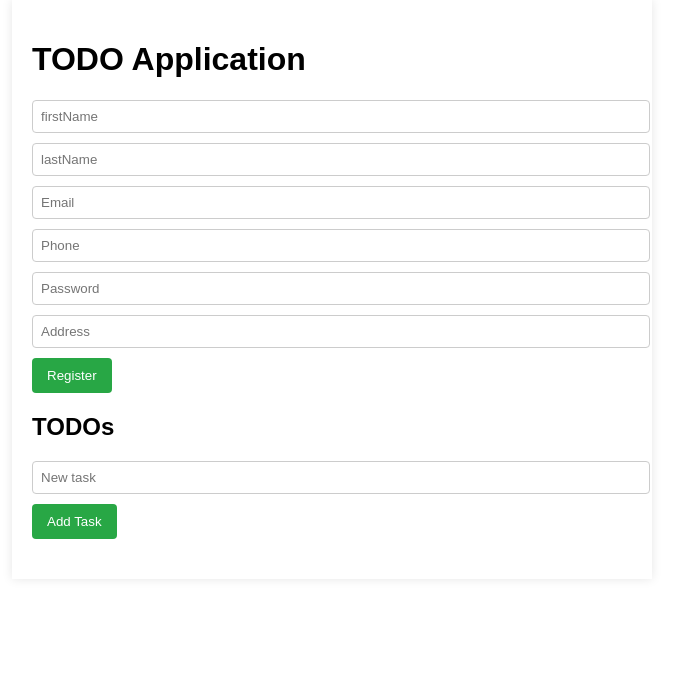
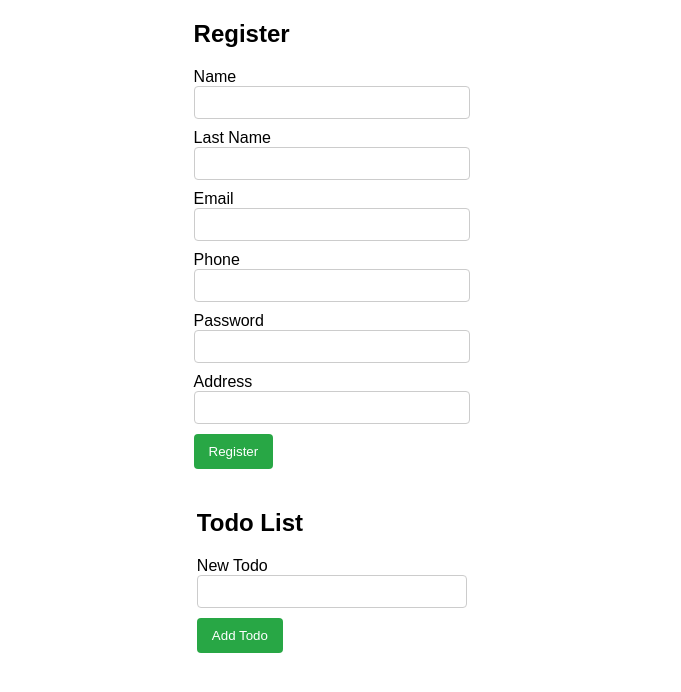
Before and after one commit to Rozabelay339/test2, a website: page frontend/index.html in a window 1280 px wide. Shown: the whole page, without its empty margins (308-989 px from the left). Drawn offline with nearby package versions, Linux system fonts and the light colour scheme; no server answers.

Commit message:
modified index.html

```diff
--- a/backend/config/db.js
+++ b/backend/config/db.js
@@ -2,7 +2,7 @@ const mongoose = require('mongoose');
 
 const connectDB = async () => {
   try {
-    await mongoose.connect(process.env.MONGO_URI);
+    await mongoose.connect(process.env.MONGO_URI); // Remove deprecated options
     console.log('MongoDB connected');
   } catch (err) {
     console.error('MongoDB connection failed:', err.message);
--- a/backend/index.js
+++ b/backend/index.js
@@ -15,11 +15,12 @@ const app = express();
 
 // CORS configuration
 const corsOptions = {
-  origin: 'http://localhost:5000',
-  methods: ['GET', 'POST','PUT','DELETE'],
+  origin: 'http://localhost:5500',
+  methods: ['GET', 'POST', 'PUT', 'DELETE'],
   credentials: true,
 };
 app.use(cors(corsOptions));
+
 
 app.use(express.json());
 
--- a/backend/routes/todoRoutes.js
+++ b/backend/routes/todoRoutes.js
@@ -1,7 +1,7 @@
 const express = require('express');
 const router = express.Router();
 const todoController = require('../controllers/todoController');
-const { authenticateUser } = require('../middleware/authMiddleware');
+const authenticateUser  = require('../middleware/authMiddleware');
 
 router.get('/', authenticateUser, todoController.getTodos);
 router.post('/assign', authenticateUser, todoController.addTodo);
--- a/frontend/index.html
+++ b/frontend/index.html
@@ -1,34 +1,48 @@
-<!DOCTYPE html>
+<!<!DOCTYPE html>
 <html lang="en">
 <head>
   <meta charset="UTF-8">
   <meta name="viewport" content="width=device-width, initial-scale=1.0">
-  <title>TODO App</title>
+  <title>Registration & Todo App</title>
   <link rel="stylesheet" href="style.css">
 </head>
 <body>
-  <div id="app">
-    <h1>TODO Application</h1>
+  <section id="registrationSection">
+    <h2>Register</h2>
+    <form id="registrationForm">
+      <label for="name">Name</label>
+      <input type="text" id="name" required><br>
 
-    <form id="registrationForm">
-      <input type="text" id="firstName" placeholder="firstName" required>
-      <input type="text" id="lastName" placeholder="lastName" required>
-      <input type="email" id="email" placeholder="Email" required>
-      <input type="tel" id="phone" placeholder="Phone" required>
-      <input type="password" id="password" placeholder="Password" required>
-      <input type="text" id="address" placeholder="Address" required>
+      <label for="lastName">Last Name</label>
+      <input type="text" id="lastName" required><br>
+
+      <label for="email">Email</label>
+      <input type="email" id="email" required><br>
+
+      <label for="phone">Phone</label>
+      <input type="text" id="phone" required><br>
+
+      <label for="password">Password</label>
+      <input type="password" id="password" required><br>
+
+      <label for="address">Address</label>
+      <input type="text" id="address" required><br>
+
       <button type="submit">Register</button>
     </form>
+  </section>
 
-    <div id="todoList">
-      <h2>TODOs</h2>
-      <form id="todoForm">
-        <input type="text" id="todoInput" placeholder="New task" required>
-        <button type="submit">Add Task</button>
-      </form>
-      <ul id="todos"></ul>
-    </div>
-  </div>
+  <section id="todoSection">
+    <h2>Todo List</h2>
+    <form id="todoForm">
+      <label for="todoInput">New Todo</label>
+      <input type="text" id="todoInput" required><br>
+      <button type="submit">Add Todo</button>
+    </form>
+
+    <ul id="todos"></ul>
+  </section>
+  <script src="https://cdn.jsdelivr.net/npm/axios/dist/axios.min.js"></script>
   <script src="main.js"></script>
 </body>
 </html>
--- a/frontend/main.js
+++ b/frontend/main.js
@@ -3,9 +3,9 @@ document.addEventListener('DOMContentLoaded', () => {
   const todoForm = document.getElementById('todoForm');
   const todosList = document.getElementById('todos');
 
-  axios.get('http://localhost:5000/api/todos/todos', {
+  axios.get('http://localhost:5000/api/todos', {
     headers: {
-      Authorization: `Bearer ${localStorage.getItem('token')}`,
+      Authorization: `Bearer ${localStorage.getItem('token')}`
     },
   })
     .then(response => {
@@ -18,7 +18,9 @@ document.addEventListener('DOMContentLoaded', () => {
     })
     .catch(error => {
       console.error('Error fetching todos:', error.response?.data || error.message);
+      alert(error.response?.data.message || "Failed to fetch todos");
     });
+
 
     registrationForm.addEventListener('submit', async (e) => {
       e.preventDefault();
@@ -47,8 +49,10 @@ document.addEventListener('DOMContentLoaded', () => {
         }
       } catch (error) {
         console.error('Error:', error.response?.data || error.message);
+        alert('Registration failed');
       }
     });
+
 
   todoForm.addEventListener('submit', async (e) => {
     e.preventDefault();
--- a/package.json
+++ b/package.json
@@ -11,7 +11,7 @@
   "license": "ISC",
   "dependencies": {
     "axios": "^1.7.9",
-    "bcryptjs": "^2.4.3",
+    "bcrypt": "^5.1.1",
     "body-parser": "^1.20.3",
     "cors": "^2.8.5",
     "dotenv": "^16.4.5",
```
Also changed, not shown: backend/middleware/authMiddleware.js (+11 -6 lines), README.md, 3 other files. Lines whose indentation alone changed are shown as unchanged.
